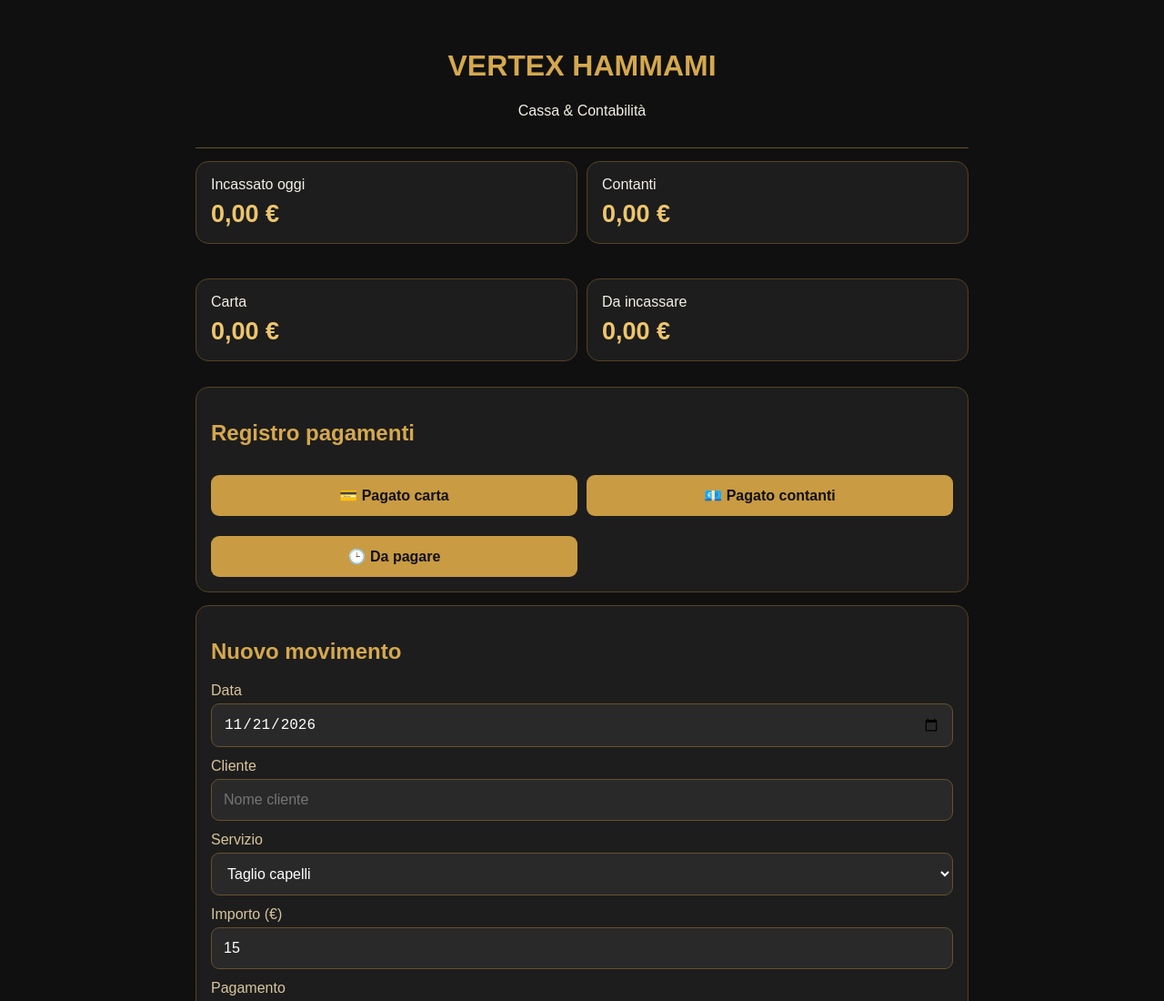
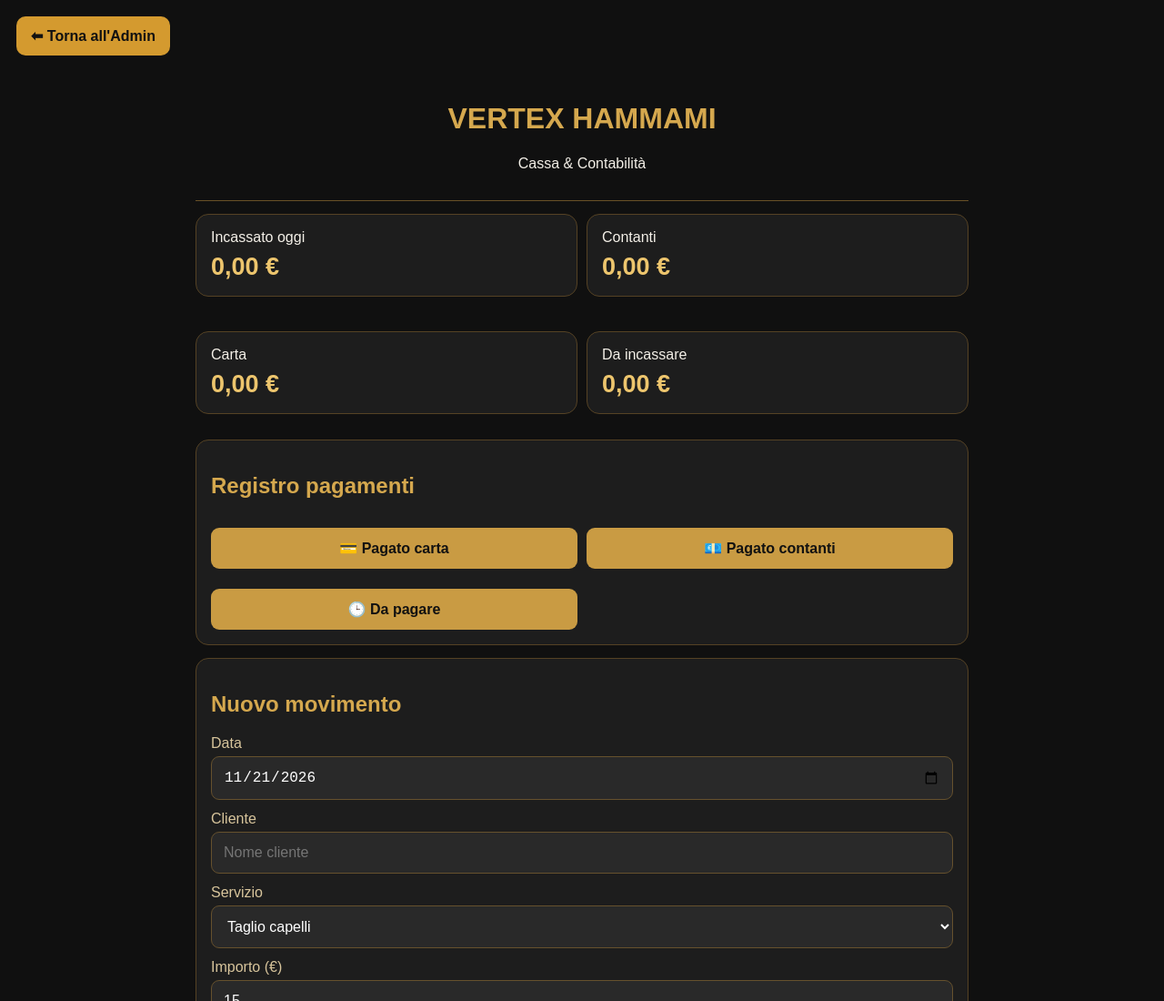
Before and after one commit to MOEZ1980/vertex-barber-manager, a plain HTML site: page cassa.html in a window 1280 px wide. Shown: the top 1100 px of the page at 91% size. Drawn offline with Linux system fonts and the light colour scheme.

Commit message:
Add back navigation link to Admin page

```diff
--- a/cassa.html
+++ b/cassa.html
@@ -25,6 +25,9 @@ small{color:#bcbcbc}
 </style>
 </head>
 <body>
+
+<a href="/index.html" style="display:inline-block;background:#d49a2f;color:#111;padding:12px 16px;border-radius:10px;font-weight:bold;text-decoration:none;margin-bottom:15px">⬅ Torna all'Admin</a>
+
 <main>
 <header>
 <h1>VERTEX HAMMAMI</h1>
```
